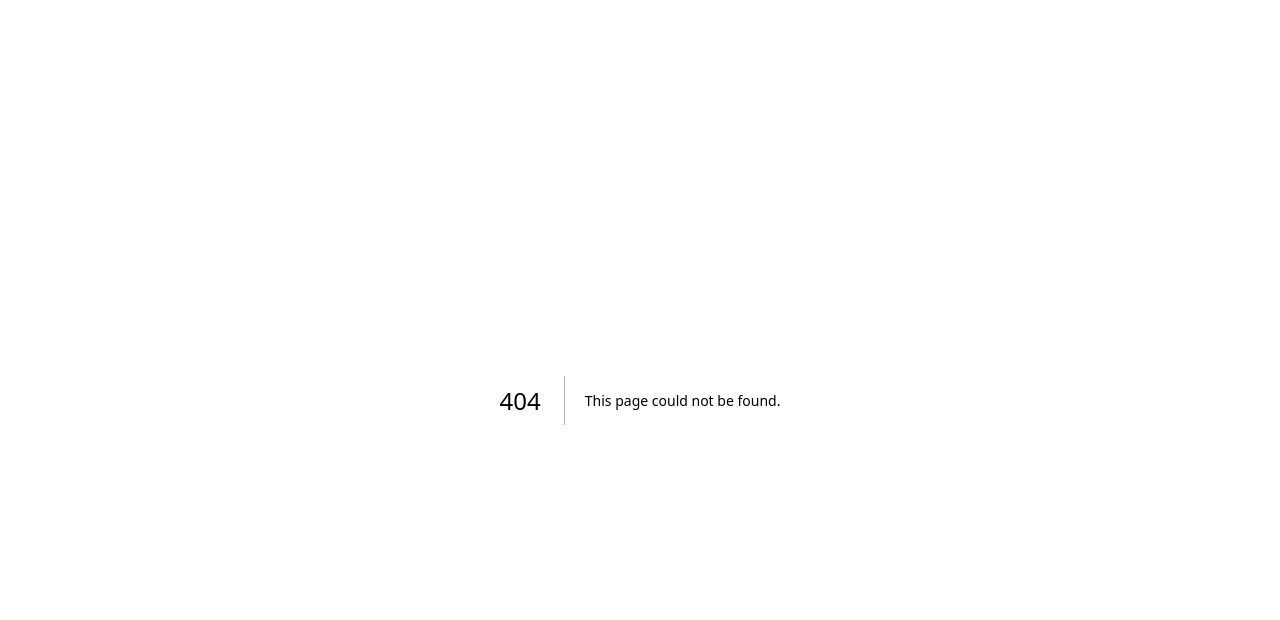
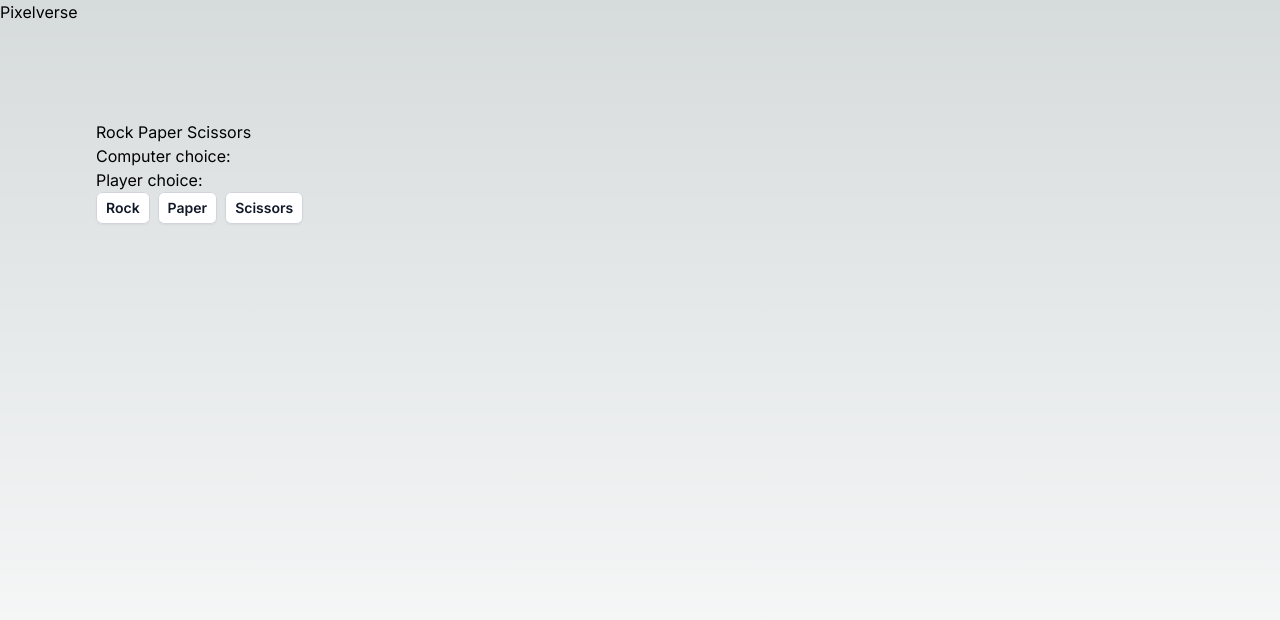
Before and after one commit to aaronmcadam/pixelverse, a Next.js app: page /rock-paper-scissors in a window 1280 px wide. Before the commit this address had no page. Shown: the top 620 px of the page. Built offline with nearby package versions, Linux system fonts and the light colour scheme.

Commit message:
Add Rock Paper Scissors

```diff
--- a/src/app/layout.tsx
+++ b/src/app/layout.tsx
@@ -1,21 +1,26 @@
-import './globals.css'
-import { Inter } from 'next/font/google'
+import "./globals.css";
+import { Inter } from "next/font/google";
 
-const inter = Inter({ subsets: ['latin'] })
+const inter = Inter({ subsets: ["latin"] });
 
 export const metadata = {
-  title: 'Create Next App',
-  description: 'Generated by create next app',
-}
+  title: "Create Next App",
+  description: "Generated by create next app",
+};
 
 export default function RootLayout({
   children,
 }: {
-  children: React.ReactNode
+  children: React.ReactNode;
 }) {
   return (
     <html lang="en">
-      <body className={inter.className}>{children}</body>
+      <body className={inter.className}>
+        <a href="/">
+          <h1>Pixelverse</h1>
+        </a>
+        {children}
+      </body>
     </html>
-  )
+  );
 }
--- /dev/null
+++ b/src/app/memory-game/page.tsx
@@ -0,0 +1,10 @@
+"use client";
+import { useState } from "react";
+
+export default function Home() {
+  return (
+    <main className="min-h-screen p-24">
+      <h1>Memory Game</h1>
+    </main>
+  );
+}
--- a/src/app/page.tsx
+++ b/src/app/page.tsx
@@ -1,113 +1,18 @@
-import Image from 'next/image'
+"use client";
+import { useState } from "react";
 
 export default function Home() {
   return (
-    <main className="flex min-h-screen flex-col items-center justify-between p-24">
-      <div className="z-10 w-full max-w-5xl items-center justify-between font-mono text-sm lg:flex">
-        <p className="fixed left-0 top-0 flex w-full justify-center border-b border-gray-300 bg-gradient-to-b from-zinc-200 pb-6 pt-8 backdrop-blur-2xl dark:border-neutral-800 dark:bg-zinc-800/30 dark:from-inherit lg:static lg:w-auto  lg:rounded-xl lg:border lg:bg-gray-200 lg:p-4 lg:dark:bg-zinc-800/30">
-          Get started by editing&nbsp;
-          <code className="font-mono font-bold">src/app/page.tsx</code>
-        </p>
-        <div className="fixed bottom-0 left-0 flex h-48 w-full items-end justify-center bg-gradient-to-t from-white via-white dark:from-black dark:via-black lg:static lg:h-auto lg:w-auto lg:bg-none">
-          <a
-            className="pointer-events-none flex place-items-center gap-2 p-8 lg:pointer-events-auto lg:p-0"
-            href="https://vercel.com?utm_source=create-next-app&utm_medium=appdir-template&utm_campaign=create-next-app"
-            target="_blank"
-            rel="noopener noreferrer"
-          >
-            By{' '}
-            <Image
-              src="/vercel.svg"
-              alt="Vercel Logo"
-              className="dark:invert"
-              width={100}
-              height={24}
-              priority
-            />
-          </a>
-        </div>
-      </div>
-
-      <div className="relative flex place-items-center before:absolute before:h-[300px] before:w-[480px] before:-translate-x-1/2 before:rounded-full before:bg-gradient-radial before:from-white before:to-transparent before:blur-2xl before:content-[''] after:absolute after:-z-20 after:h-[180px] after:w-[240px] after:translate-x-1/3 after:bg-gradient-conic after:from-sky-200 after:via-blue-200 after:blur-2xl after:content-[''] before:dark:bg-gradient-to-br before:dark:from-transparent before:dark:to-blue-700 before:dark:opacity-10 after:dark:from-sky-900 after:dark:via-[#0141ff] after:dark:opacity-40 before:lg:h-[360px]">
-        <Image
-          className="relative dark:drop-shadow-[0_0_0.3rem_#ffffff70] dark:invert"
-          src="/next.svg"
-          alt="Next.js Logo"
-          width={180}
-          height={37}
-          priority
-        />
-      </div>
-
-      <div className="mb-32 grid text-center lg:mb-0 lg:grid-cols-4 lg:text-left">
-        <a
-          href="https://beta.nextjs.org/docs?utm_source=create-next-app&utm_medium=appdir-template&utm_campaign=create-next-app"
-          className="group rounded-lg border border-transparent px-5 py-4 transition-colors hover:border-gray-300 hover:bg-gray-100 hover:dark:border-neutral-700 hover:dark:bg-neutral-800/30"
-          target="_blank"
-          rel="noopener noreferrer"
-        >
-          <h2 className={`mb-3 text-2xl font-semibold`}>
-            Docs{' '}
-            <span className="inline-block transition-transform group-hover:translate-x-1 motion-reduce:transform-none">
-              -&gt;
-            </span>
-          </h2>
-          <p className={`m-0 max-w-[30ch] text-sm opacity-50`}>
-            Find in-depth information about Next.js features and API.
-          </p>
-        </a>
-
-        <a
-          href="https://nextjs.org/learn?utm_source=create-next-app&utm_medium=appdir-template-tw&utm_campaign=create-next-app"
-          className="group rounded-lg border border-transparent px-5 py-4 transition-colors hover:border-gray-300 hover:bg-gray-100 hover:dark:border-neutral-700 hover:dark:bg-neutral-800 hover:dark:bg-opacity-30"
-          target="_blank"
-          rel="noopener noreferrer"
-        >
-          <h2 className={`mb-3 text-2xl font-semibold`}>
-            Learn{' '}
-            <span className="inline-block transition-transform group-hover:translate-x-1 motion-reduce:transform-none">
-              -&gt;
-            </span>
-          </h2>
-          <p className={`m-0 max-w-[30ch] text-sm opacity-50`}>
-            Learn about Next.js in an interactive course with&nbsp;quizzes!
-          </p>
-        </a>
-
-        <a
-          href="https://vercel.com/templates?framework=next.js&utm_source=create-next-app&utm_medium=appdir-template&utm_campaign=create-next-app"
-          className="group rounded-lg border border-transparent px-5 py-4 transition-colors hover:border-gray-300 hover:bg-gray-100 hover:dark:border-neutral-700 hover:dark:bg-neutral-800/30"
-          target="_blank"
-          rel="noopener noreferrer"
-        >
-          <h2 className={`mb-3 text-2xl font-semibold`}>
-            Templates{' '}
-            <span className="inline-block transition-transform group-hover:translate-x-1 motion-reduce:transform-none">
-              -&gt;
-            </span>
-          </h2>
-          <p className={`m-0 max-w-[30ch] text-sm opacity-50`}>
-            Explore the Next.js 13 playground.
-          </p>
-        </a>
-
-        <a
-          href="https://vercel.com/new?utm_source=create-next-app&utm_medium=appdir-template&utm_campaign=create-next-app"
-          className="group rounded-lg border border-transparent px-5 py-4 transition-colors hover:border-gray-300 hover:bg-gray-100 hover:dark:border-neutral-700 hover:dark:bg-neutral-800/30"
-          target="_blank"
-          rel="noopener noreferrer"
-        >
-          <h2 className={`mb-3 text-2xl font-semibold`}>
-            Deploy{' '}
-            <span className="inline-block transition-transform group-hover:translate-x-1 motion-reduce:transform-none">
-              -&gt;
-            </span>
-          </h2>
-          <p className={`m-0 max-w-[30ch] text-sm opacity-50`}>
-            Instantly deploy your Next.js site to a shareable URL with Vercel.
-          </p>
-        </a>
-      </div>
+    <main className="min-h-screen p-24">
+      <h2>Games</h2>
+      <ul>
+        <li>
+          <a href="/rock-paper-scissors">Rock Paper Scissors</a>
+        </li>
+        <li>
+          <a href="/memory-game">Memory Game</a>
+        </li>
+      </ul>
     </main>
-  )
+  );
 }
--- /dev/null
+++ b/src/app/rock-paper-scissors/page.tsx
@@ -0,0 +1,91 @@
+"use client";
+import { useState } from "react";
+
+export default function Home() {
+  const [computerChoice, setComputerChoice] = useState<string>();
+  const [playerChoice, setPlayerChoice] = useState<string | null>(null);
+
+  const handleClick: React.MouseEventHandler<HTMLButtonElement> = (event) => {
+    setPlayerChoice(event.currentTarget.value);
+    setComputerChoice(generateComputerChoice());
+  };
+
+  function generateComputerChoice() {
+    const possibleChoiceCount = 3;
+    const randomNumber = Math.floor(Math.random() * possibleChoiceCount);
+
+    // These rules are entirely arbitrary
+    if (randomNumber === 1) {
+      return "rock";
+    }
+
+    if (randomNumber === 2) {
+      return "scissors";
+    }
+
+    return "paper";
+  }
+
+  function getResult() {
+    if (computerChoice === "rock" && playerChoice === "paper") {
+      return "You win!";
+    }
+
+    if (computerChoice === "rock" && playerChoice === "scissors") {
+      return "You lost!";
+    }
+
+    if (computerChoice === "paper" && playerChoice === "scissors") {
+      return "You win!";
+    }
+
+    if (computerChoice === "paper" && playerChoice === "rock") {
+      return "You lose!";
+    }
+
+    if (computerChoice === "scissors" && playerChoice === "rock") {
+      return "You win!";
+    }
+
+    if (computerChoice === "scissors" && playerChoice === "paper") {
+      return "You lose!";
+    }
+
+    return "It's a draw!";
+  }
+
+  return (
+    <main className="min-h-screen p-24">
+      <h1>Rock Paper Scissors</h1>
+      <h2>Computer choice: {computerChoice}</h2>
+      <h2>Player choice: {playerChoice}</h2>
+      <div className="flex gap-2">
+        <button
+          onClick={handleClick}
+          value="rock"
+          type="button"
+          className="rounded-md bg-white px-2.5 py-1.5 text-sm font-semibold text-gray-900 shadow-sm ring-1 ring-inset ring-gray-300 hover:bg-gray-50"
+        >
+          Rock
+        </button>
+        <button
+          onClick={handleClick}
+          value="paper"
+          type="button"
+          className="rounded-md bg-white px-2.5 py-1.5 text-sm font-semibold text-gray-900 shadow-sm ring-1 ring-inset ring-gray-300 hover:bg-gray-50"
+        >
+          Paper
+        </button>
+        <button
+          onClick={handleClick}
+          value="scissors"
+          type="button"
+          className="rounded-md bg-white px-2.5 py-1.5 text-sm font-semibold text-gray-900 shadow-sm ring-1 ring-inset ring-gray-300 hover:bg-gray-50"
+        >
+          Scissors
+        </button>
+      </div>
+      {playerChoice ? <div>Result: {getResult()}</div> : null}
+    </main>
+  );
+}
```
Also changed, not shown: 1 other file (tests, documents, lock files or other folders).
